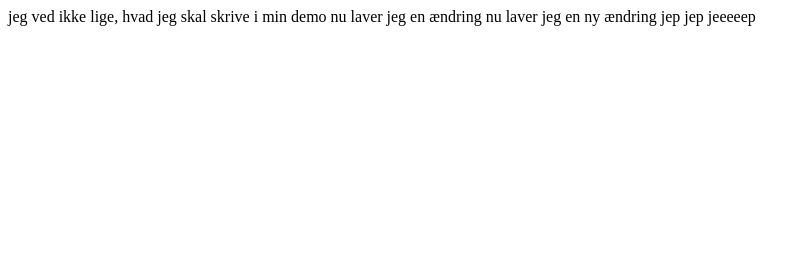
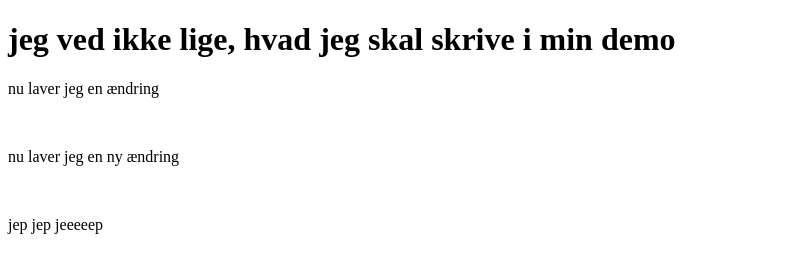
Before and after one commit to thereseskaarup/demo1, a plain HTML site: page index.html in a window 1280 px wide. Shown: the whole page, without its empty margins (0-812 px from the left). Drawn offline with Linux system fonts and the light colour scheme.

Commit message:
Sat ind i tags

```diff
--- a/index.html
+++ b/index.html
@@ -5,7 +5,10 @@
 <title></title>
 <link>
 </head>
-jeg ved ikke lige, hvad jeg skal skrive i min demo
-nu laver jeg en ændring
-nu laver jeg en ny ændring
-	jep jep jeeeeep
+	<body>
+		<h1>jeg ved ikke lige, hvad jeg skal skrive i min demo</h1>
+			<p>nu laver jeg en ændring</p><br>
+			<p>nu laver jeg en ny ændring</p><br>
+			<p>jep jep jeeeeep</p>
+	</body>
+</html>
```
